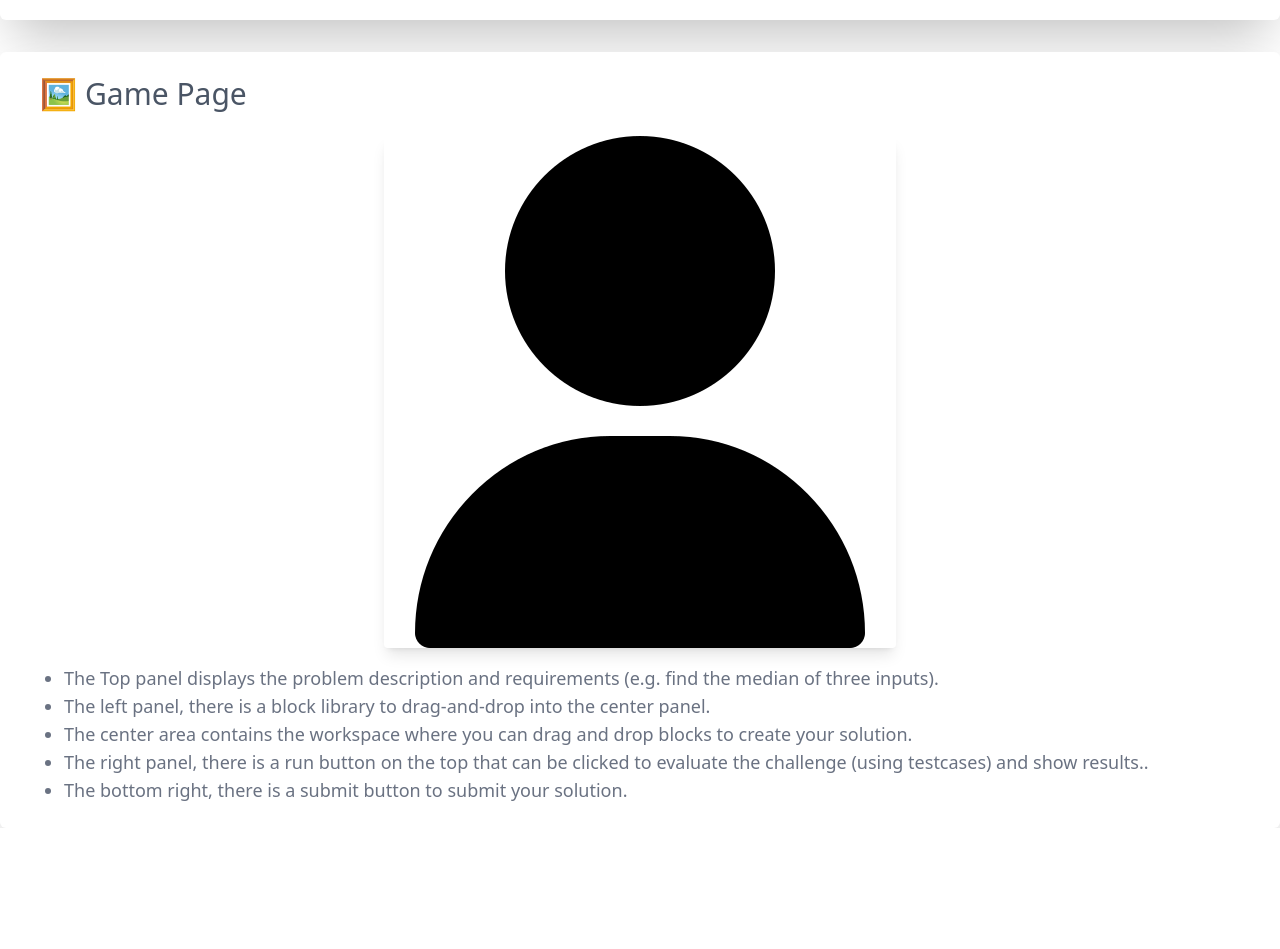
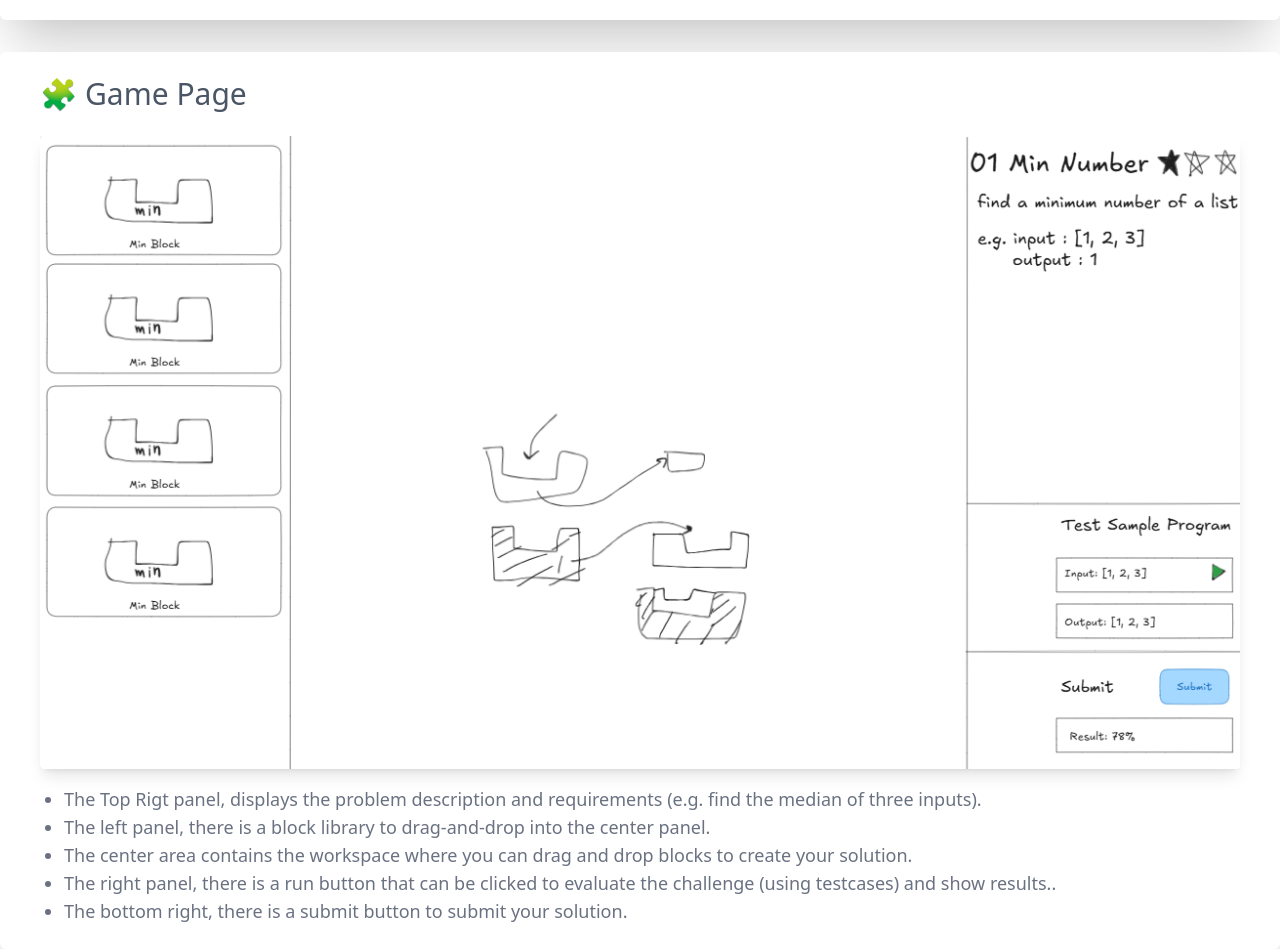
Before and after one commit to DeepAung/algorithm-architect, a Next.js app: page /tutorial in a window 1280 px wide. Shown: the part 320-1269 px from the top of the page. Before the commit the page ends 1148 px from the top, so only its background shows below. Built offline with nearby package versions, Linux system fonts and the light colour scheme.

Commit message:
Add game(beta) png and Modified some of tutorial page

```diff
--- a/app/tutorial/page.tsx
+++ b/app/tutorial/page.tsx
@@ -2,7 +2,7 @@ export default function Tutorial() {
   return (
     <div>
       <header className="flex flex-col items-center justify-center relative">
-        <h1 className="mt-4 text-5xl text-gray-700 drop-shadow-lg bg-black text-white p-4 rounded-lg backdrop-blur-sm">
+        <h1 className="mt-4 text-5xl text-gray-700 drop-shadow-2xl bg-black text-white p-4 rounded-lg backdrop-blur-sm">
           Welcome to Our Game Tutorial!
         </h1>
         <a
@@ -30,19 +30,19 @@ export default function Tutorial() {
       </div>
       <div className="mt-8 px-4 shadow-2xl rounded-md bg-white">
         <section className="p-6">
-          <h2 className="flex items-center text-3xl text-gray-600">
-            <span className="mr-2">🖼️</span> Game Page
-          </h2>
+            <h2 className="flex items-center text-3xl text-gray-600">
+            <span className="mr-2">🧩</span> Game Page
+            </h2>
           <div className="mt-6 flex justify-center">
             <img
-              src="/default-avatar.png" // Change this to game page screenshot
+              src="/GamePage(beta).png" // Change this to game page screenshot
               alt="Game Page"
               className="rounded shadow-lg"
             />
           </div>
           <ul className="mt-4 text-lg text-gray-500 list-disc pl-6">
             <li>
-              The Top panel displays the problem description and requirements
+              The Top Rigt panel, displays the problem description and requirements
               (e.g. find the median of three inputs).
             </li>
             <li>
@@ -54,7 +54,7 @@ export default function Tutorial() {
               drop blocks to create your solution.
             </li>
             <li>
-              The right panel, there is a run button on the top that can be
+              The right panel, there is a run button that can be
               clicked to evaluate the challenge (using testcases) and show
               results..
             </li>
```
Also changed, not shown: public/GamePage(beta).png (added).
